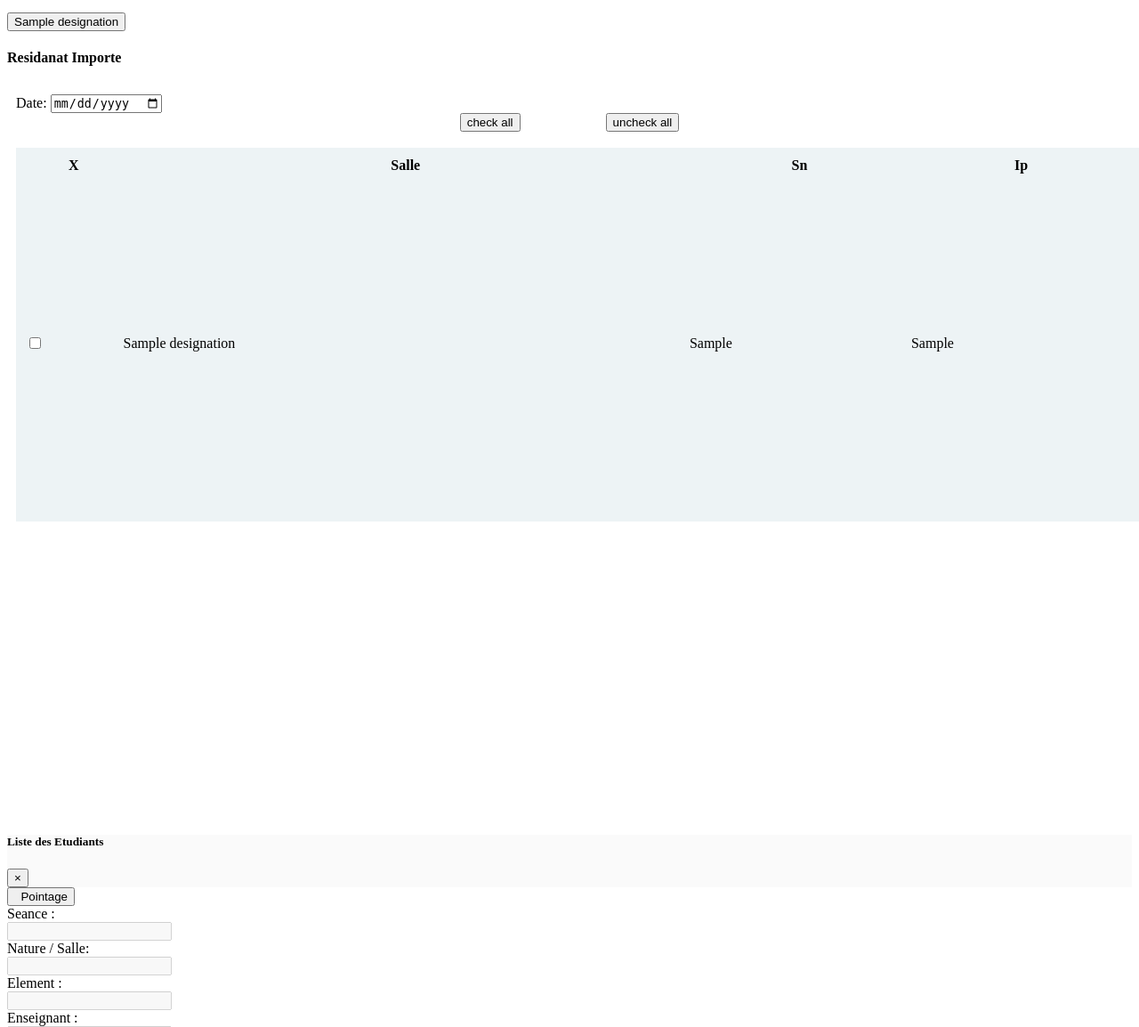
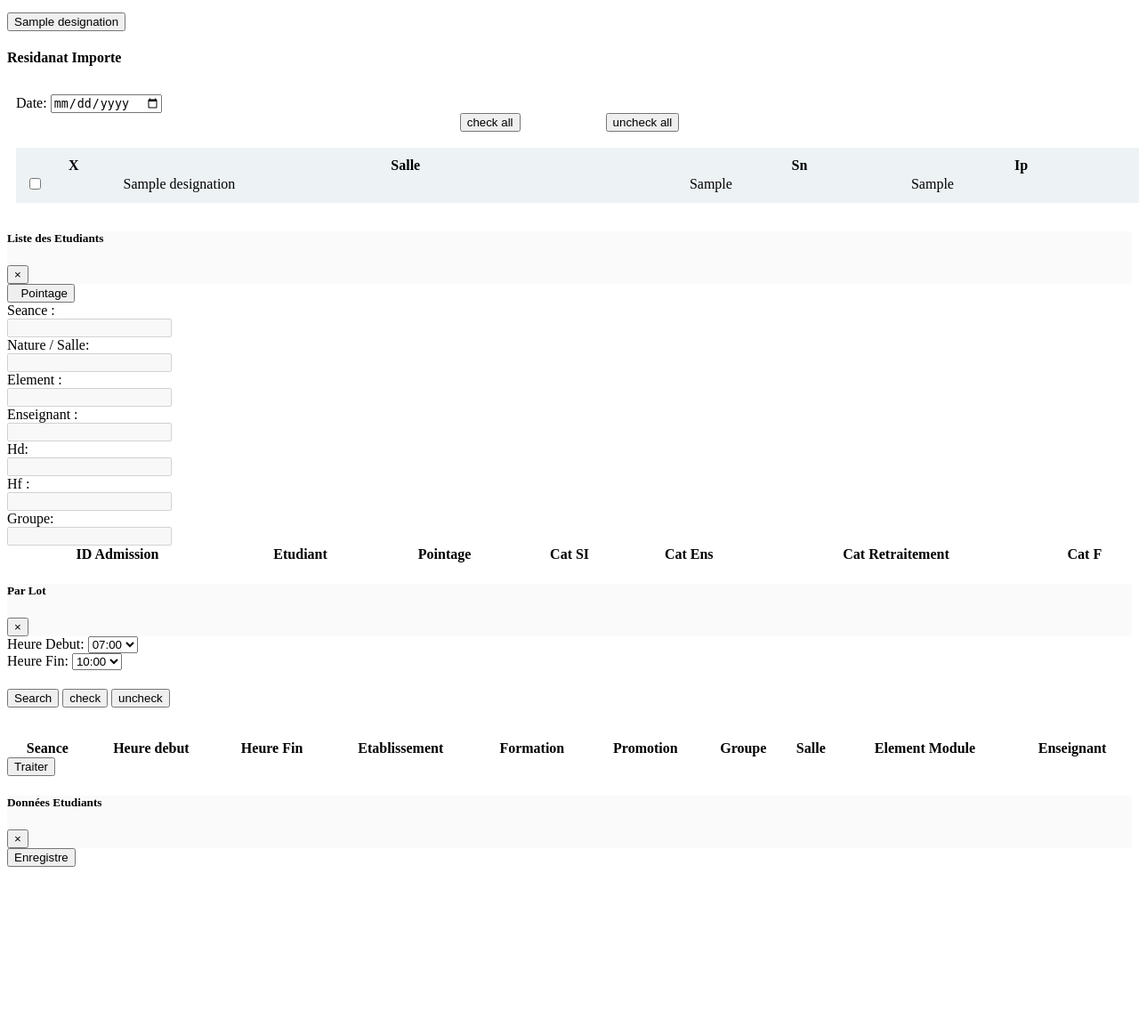
Before and after one commit to hamzaeddr/univ, a Symfony app: template templates/assiduite/Residanat/Residanat_importe.html.twig in a window 1280 px wide. Shown: the part 876-2030 px from the top of the page at 89% size. After the commit the page ends 1850 px from the top, so only its background shows below. Run offline with Twig, Linux system fonts and the light colour scheme; the template is opened without the code that fills it: most values are stand-ins (such as "Sample title", 1, 10 or a date in 2020); lists and menus that the app fills with data are empty; some libraries are stand-ins or nearby versions.

Commit message:
residanat

```diff
--- a/src/Controller/ApiController.php
+++ b/src/Controller/ApiController.php
@@ -1798,8 +1798,6 @@ if ($zk->connect() == 'true') {
                 $zk->disconnect();
                 if (empty($attendance)) {
 
-
-
                 }
                 else{
                     // $attendance = array_reverse($attendance, true);
--- a/templates/assiduite/Residanat/Residanat_importe.html.twig
+++ b/templates/assiduite/Residanat/Residanat_importe.html.twig
@@ -254,7 +254,7 @@ background: lightgreen !important;
                 </div>
                 <div class="row m-0" style="width: 100%;">
                     <div class="col-md" style="padding-left: 0;">
-                        <div class="card shadow-none" style="padding: 10px; height:50rem;">
+                        <div class="card shadow-none" style="padding: 10px;height: auto;;">
 
                         <div class="row justify-content-center">
 
@@ -282,7 +282,7 @@ background: lightgreen !important;
                     </div>
                    </br><div class="row justify-content-center m-0">
 
-  <div class="column" style="background-color:#edf3f5; width: 100%;">
+  <div class="column" style="background-color:#edf3f5; width: 100%; height: auto;">
   {# {{dump(residanat)}} #}
 <table id="dtDynamicVerticalScrollresidanat_pointeuse" class="table table-striped table-bordered table-sm" cellspacing="0"  width="100%" height="100%">
     <thead>
```
Also changed, not shown: assets/components/assiduite/importresidanat.js (+14 -5 lines), public/build/ResidanatImp.45722bbc.js (added), public/build/ResidanatImp.8b85487d.js (deleted), 2 other files.
